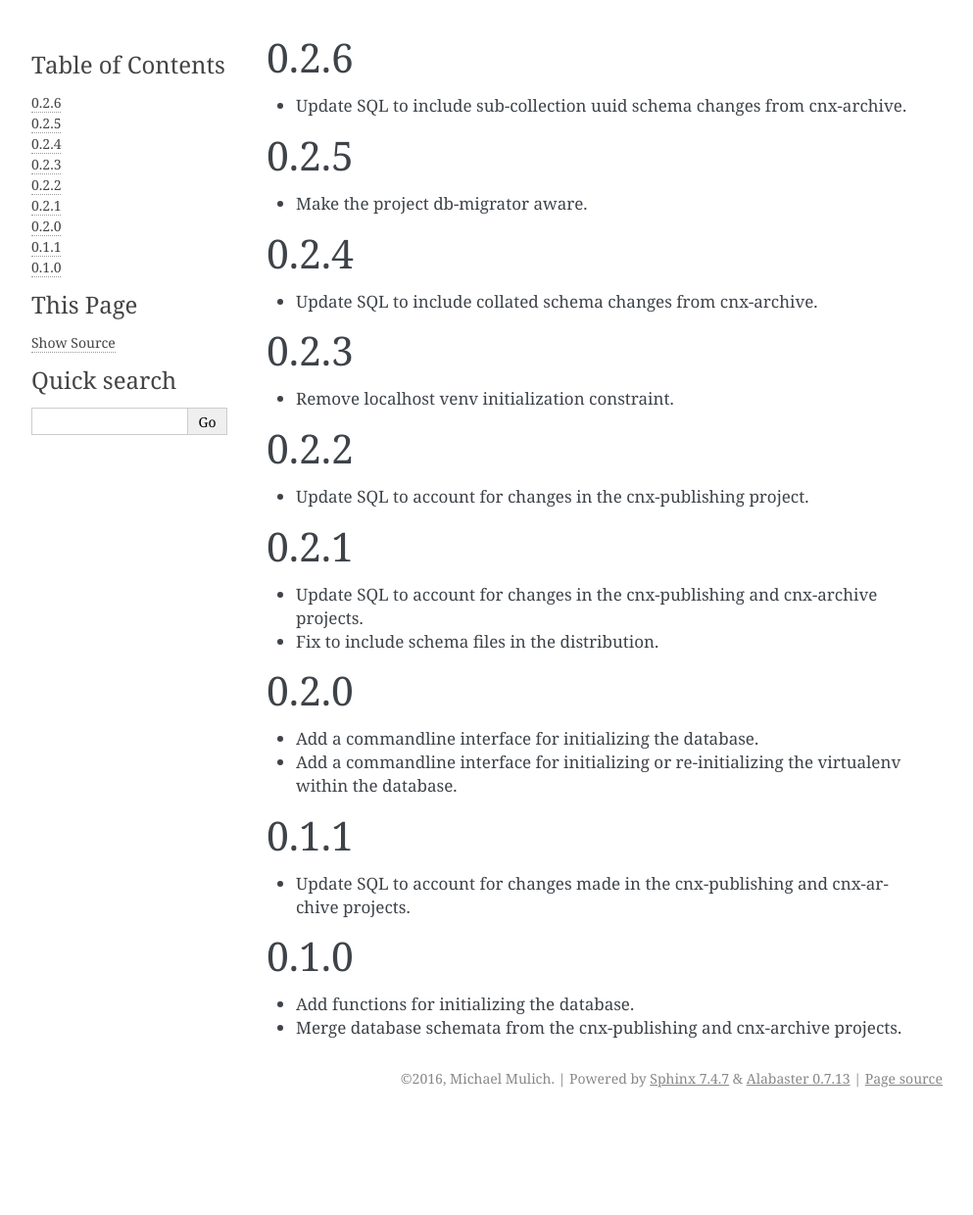
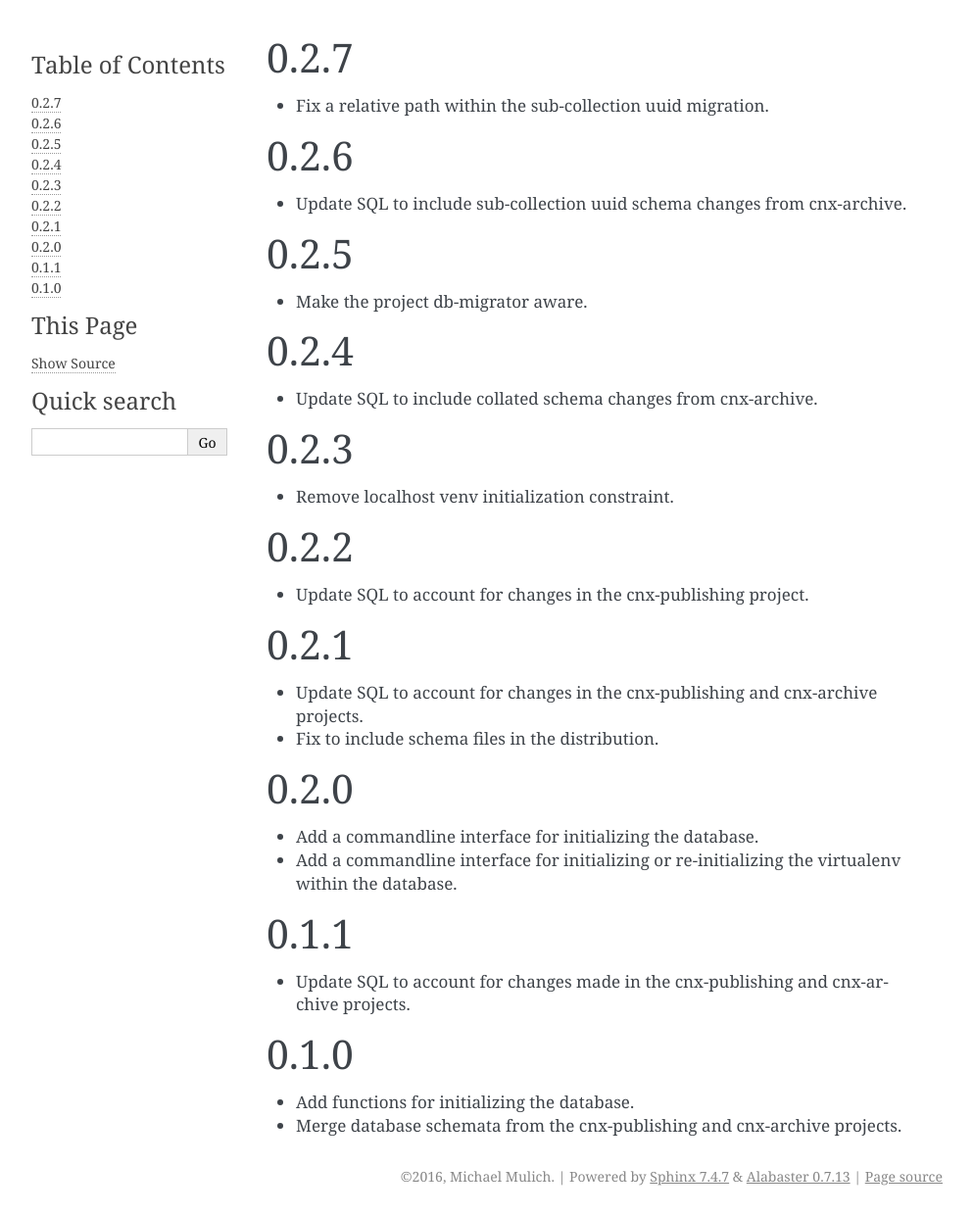
Before and after one commit to Dimmus/cnx-db, a Sphinx documentation site: the page built from docs/changes.rst, in a window 1280 px wide. Shown: the whole page at 98% size, without its empty margins (148-1141 px from the left). Built offline with Sphinx 7.4.7, drawn with Linux system fonts in a browser that asks for light colours; before the commit the page ends 1140 px from its top, so only the background shows below that.

Commit message:
Bump patch version to release sub-collection migration fix

```diff
--- a/docs/changes.rst
+++ b/docs/changes.rst
@@ -5,6 +5,11 @@
    ----------------------
 
    - feature message
+
+0.2.7
+-----
+
+- Fix a relative path within the sub-collection uuid migration.
 
 0.2.6
 -----
--- a/setup.py
+++ b/setup.py
@@ -32,7 +32,7 @@ if not IS_PY3:
 
 setup(
     name='cnx-db',
-    version='0.2.6',
+    version='0.2.7',
     author='Connexions team',
     author_email='info@cnx.org',
     url="https://github.com/connexions/cnx-db",
```
